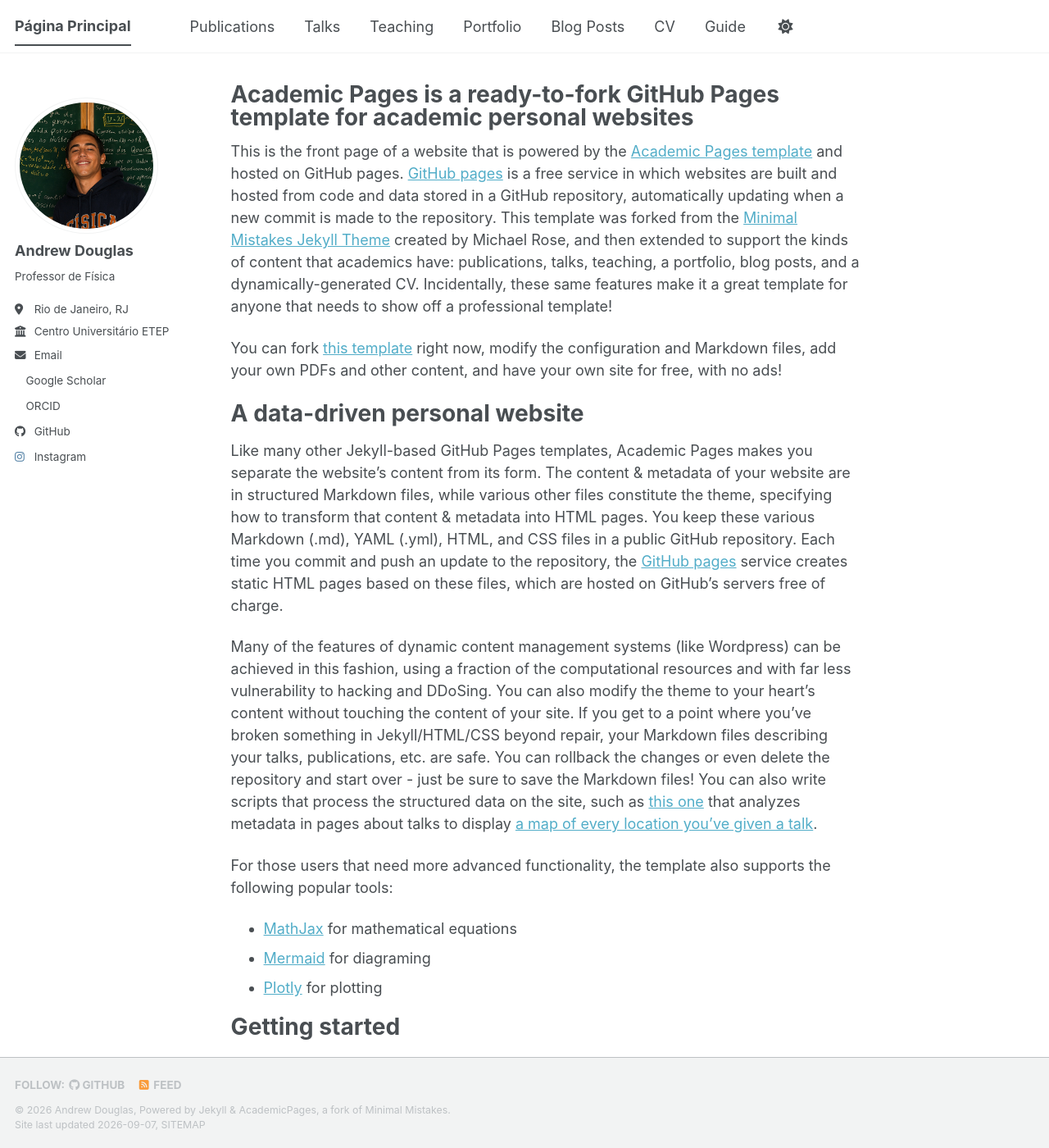
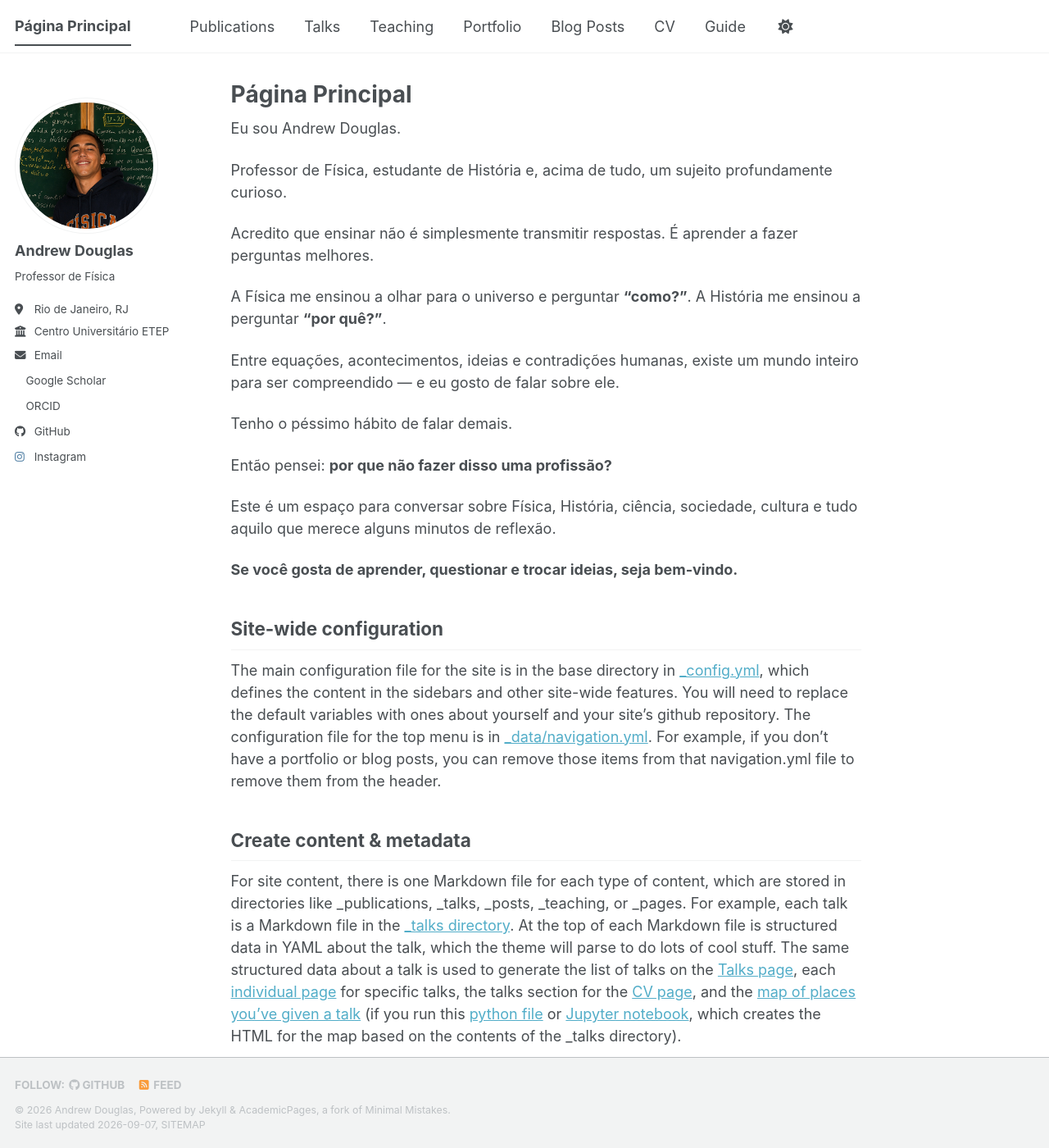
Before and after one commit to AndrewDSAM/AndrewDSAM.github.io, a Jekyll site: the page built from _pages/about.md, in a window 1280 px wide and 1400 px high. Shown: the whole window at 82% size. Built offline with Jekyll 4.4.1, drawn with Linux system fonts in a browser that asks for light colours; a style sheet for code colours, icons or effects is not loaded; some of the changed text lies outside the part shown.

Commit message:
Update about.md

```diff
--- a/_pages/about.md
+++ b/_pages/about.md
@@ -1,35 +1,30 @@
 ---
 permalink: /
-title: "Academic Pages is a ready-to-fork GitHub Pages template for academic personal websites"
+title: "Página Principal"
 author_profile: true
 redirect_from:
   - /about/
   - /about.html
 ---
+Eu sou Andrew Douglas.
 
-This is the front page of a website that is powered by the [Academic Pages template](https://github.com/academicpages/academicpages.github.io) and hosted on GitHub pages. [GitHub pages](https://pages.github.com) is a free service in which websites are built and hosted from code and data stored in a GitHub repository, automatically updating when a new commit is made to the repository. This template was forked from the [Minimal Mistakes Jekyll Theme](https://mmistakes.github.io/minimal-mistakes/) created by Michael Rose, and then extended to support the kinds of content that academics have: publications, talks, teaching, a portfolio, blog posts, and a dynamically-generated CV. Incidentally, these same features make it a great template for anyone that needs to show off a professional template!
+Professor de Física, estudante de História e, acima de tudo, um sujeito profundamente curioso.
 
- You can fork [this template](https://github.com/academicpages/academicpages.github.io) right now, modify the configuration and Markdown files, add your own PDFs and other content, and have your own site for free, with no ads!
+Acredito que ensinar não é simplesmente transmitir respostas. É aprender a fazer perguntas melhores.
 
-A data-driven personal website
-======
-Like many other Jekyll-based GitHub Pages templates, Academic Pages makes you separate the website's content from its form. The content & metadata of your website are in structured Markdown files, while various other files constitute the theme, specifying how to transform that content & metadata into HTML pages. You keep these various Markdown (.md), YAML (.yml), HTML, and CSS files in a public GitHub repository. Each time you commit and push an update to the repository, the [GitHub pages](https://pages.github.com/) service creates static HTML pages based on these files, which are hosted on GitHub's servers free of charge.
+A Física me ensinou a olhar para o universo e perguntar **“como?”**.
+A História me ensinou a perguntar **“por quê?”**.
 
-Many of the features of dynamic content management systems (like Wordpress) can be achieved in this fashion, using a fraction of the computational resources and with far less vulnerability to hacking and DDoSing. You can also modify the theme to your heart's content without touching the content of your site. If you get to a point where you've broken something in Jekyll/HTML/CSS beyond repair, your Markdown files describing your talks, publications, etc. are safe. You can rollback the changes or even delete the repository and start over - just be sure to save the Markdown files! You can also write scripts that process the structured data on the site, such as [this one](https://github.com/academicpages/academicpages.github.io/blob/master/talkmap.ipynb) that analyzes metadata in pages about talks to display [a map of every location you've given a talk](https://academicpages.github.io/talkmap.html).
+Entre equações, acontecimentos, ideias e contradições humanas, existe um mundo inteiro para ser compreendido — e eu gosto de falar sobre ele.
 
-For those users that need more advanced functionality, the template also supports the following popular tools:
-- [MathJax](https://www.mathjax.org/) for mathematical equations
-- [Mermaid](https://mermaid.js.org/) for diagraming
-- [Plotly](https://plotly.com/javascript/) for plotting
+Tenho o péssimo hábito de falar demais.
 
-Getting started
-======
-1. Register a GitHub account if you don't have one and confirm your e-mail (required!)
-1. Fork [this template](https://github.com/academicpages/academicpages.github.io) by clicking the "Use this template" button in the top right.
-1. Go to the repository's settings (rightmost item in the tabs that start with "Code", should be below "Unwatch"). Rename the repository "[your GitHub username].github.io", which will also be your website's URL.
-1. Set site-wide configuration and create content & metadata (see below -- also see [this set of diffs](https://archive.is/3TPas) showing what files were changed to set up [an example site](https://getorg-testacct.github.io) for a user with the username "getorg-testacct")
-1. Upload any files (like PDFs, .zip files, etc.) to the files/ directory. They will appear at https://[your GitHub username].github.io/files/example.pdf.
-1. Check status by going to the repository settings, in the "GitHub pages" section
+Então pensei: **por que não fazer disso uma profissão?**
+
+Este é um espaço para conversar sobre Física, História, ciência, sociedade, cultura e tudo aquilo que merece alguns minutos de reflexão.
+
+**Se você gosta de aprender, questionar e trocar ideias, seja bem-vindo.**
+
 
 Site-wide configuration
 ------
```
